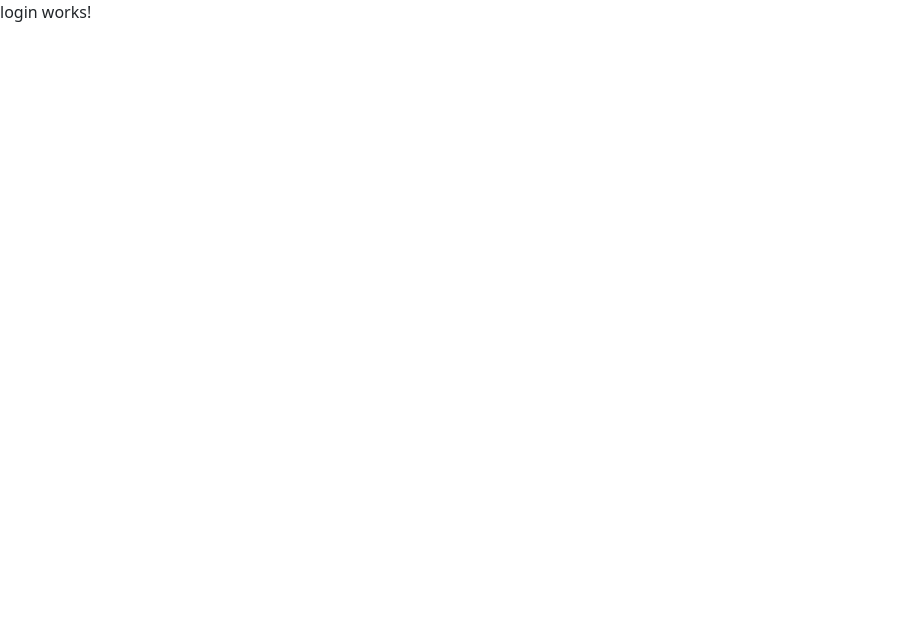
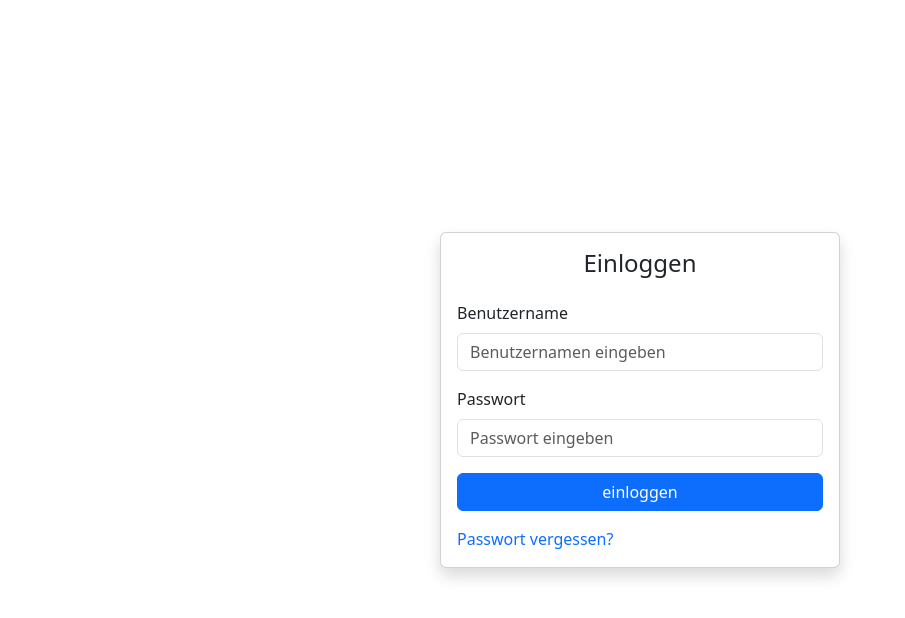
Before and after one commit to abdallaheeid/mengenmeld-fe, an Angular app: page /login in a window 1280 px wide. Shown: the top 618 px of the page, without its empty margins (0-905 px from the left). Built offline with nearby package versions, Linux system fonts and the light colour scheme.

Commit message:
Adding basic login page [template from the official bootstrap page]

```diff
--- a/src/app/app.routes.ts
+++ b/src/app/app.routes.ts
@@ -15,7 +15,7 @@ export const routes: Routes = [
     children: [
       { path: 'mengenmeldung', component: MengenmeldungListComponent },
       { path: 'mengenmeldungen/new', component: MengenmeldungFormComponent },
-      { path: '', redirectTo: 'mengenmeldung', pathMatch: 'full' },
+      { path: '', redirectTo: 'login', pathMatch: 'full' },
     ],
   },
   { path: '**', redirectTo: 'login' },
--- a/src/app/auth/login/login.component.css
+++ b/src/app/auth/login/login.component.css
@@ -0,0 +1,9 @@
+#loginCard {
+  width: 100%;
+  max-width: 400px;
+  max-height: 400px;
+}
+
+.password-link {
+  text-decoration: none;
+}
--- a/src/app/auth/login/login.component.html
+++ b/src/app/auth/login/login.component.html
@@ -1 +1,27 @@
-<p>login works!</p>
+<div class="container vh-100 d-flex justify-content-center align-items-center">
+  <div id="loginCard" class="card shadow">
+    <div class="card-body">
+      <h4 class="card-title text-center mb-4">Einloggen</h4>
+
+      <form>
+        <div class="mb-3">
+          <label class="form-label">Benutzername</label>
+          <input type="text" class="form-control" placeholder="Benutzernamen eingeben" />
+        </div>
+
+        <div class="mb-3">
+          <label class="form-label">Passwort</label>
+          <input type="password" class="form-control" placeholder="Passwort eingeben" />
+        </div>
+
+        <div class="d-grid mb-3">
+          <button class="btn btn-primary" type="submit">einloggen</button>
+        </div>
+
+        <div>
+          <a routerLink="/password" class="password-link">Passwort vergessen?</a>
+        </div>
+      </form>
+    </div>
+  </div>
+</div>
```
Also changed, not shown: src/app/auth/login/login.component.ts (+3 -4 lines).
